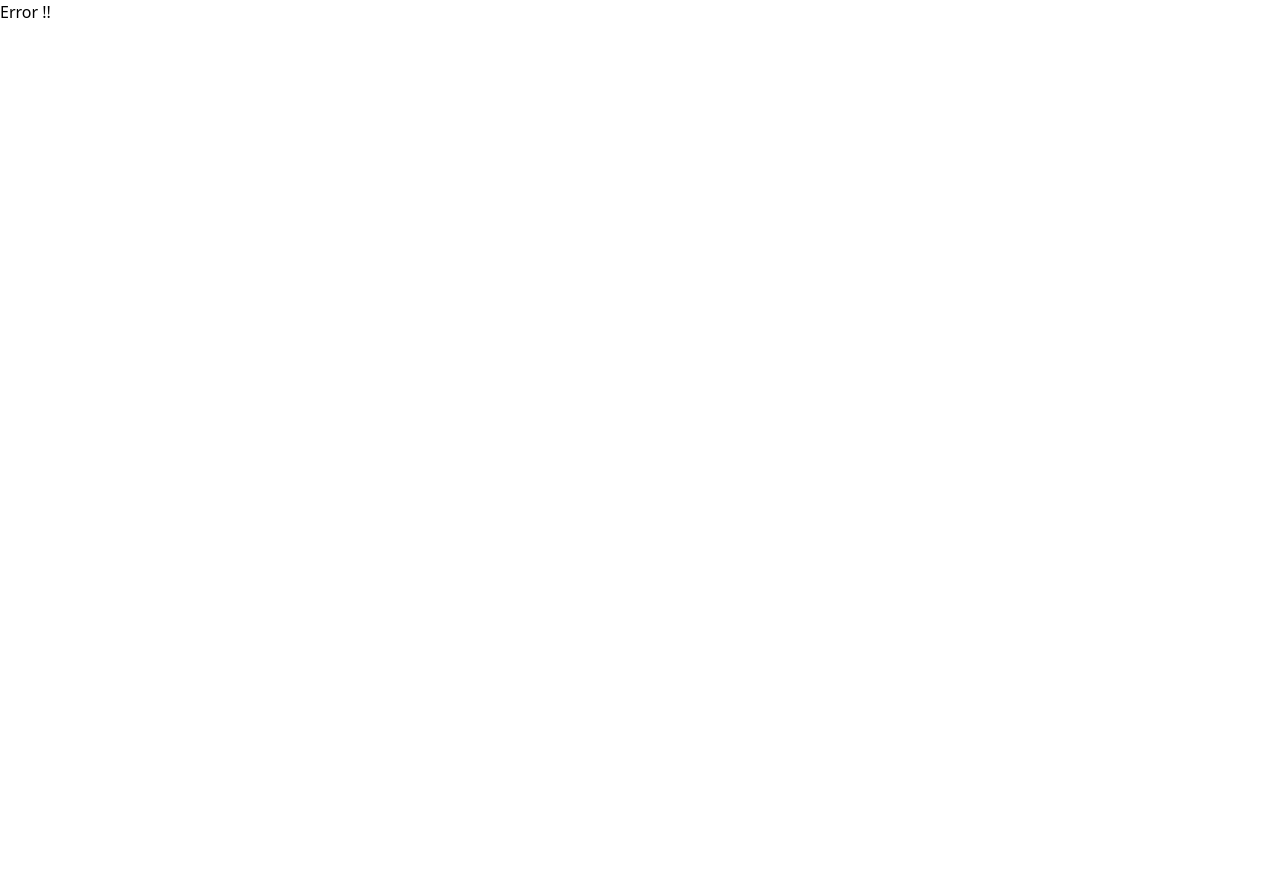
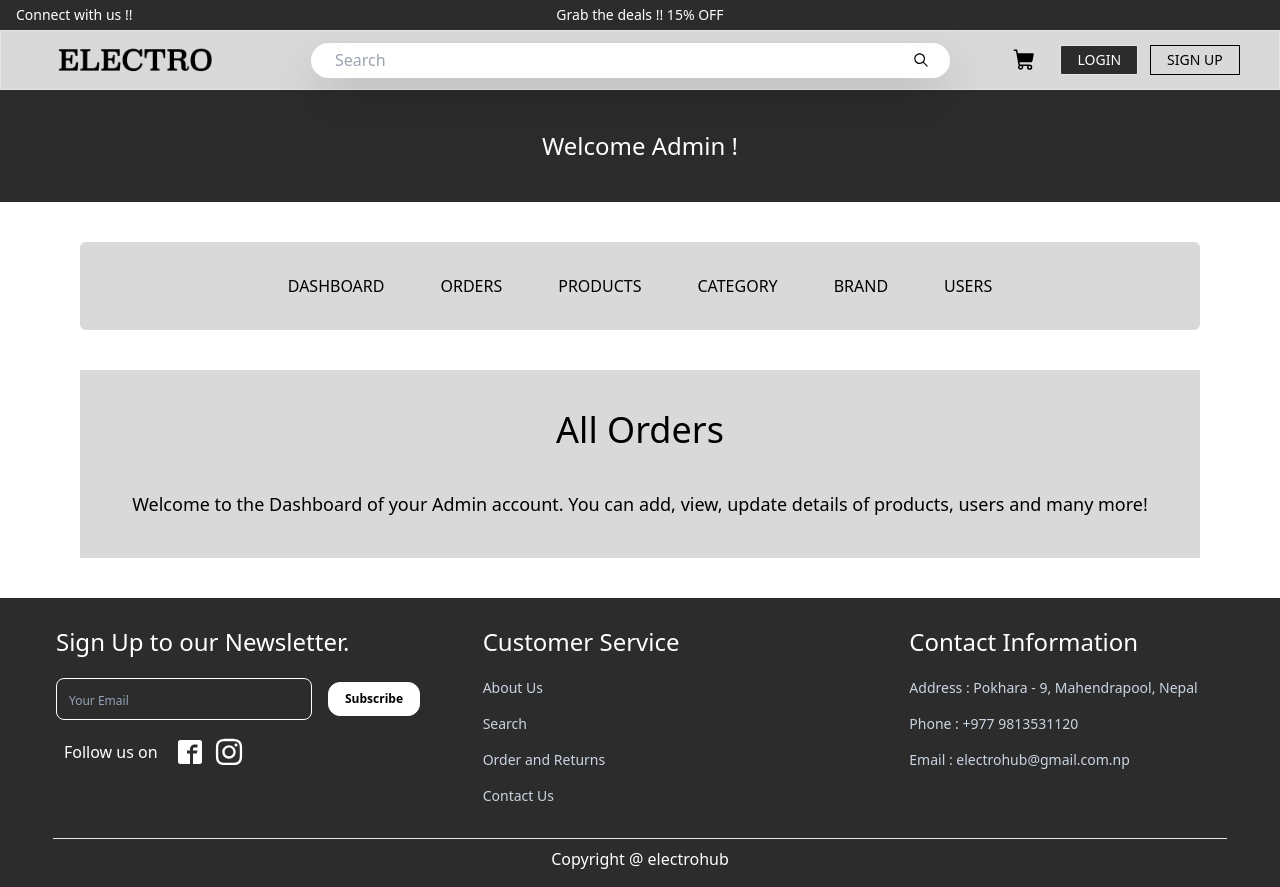
Before and after one commit to AyushKazi/FYP, a React (Vite) app in the folder frontend/: page /admin/orders in a window 1280 px wide. Before the commit this address had no page. Before the commit the page ends 800 px from the top, so only its background shows below. Built offline with nearby package versions, Linux system fonts and the light colour scheme.

Commit message:
admin functionalities layout

```diff
--- a/frontend/src/components/LogIn/Login.jsx
+++ b/frontend/src/components/LogIn/Login.jsx
@@ -22,7 +22,7 @@ export const Login = () => {
     if (userInfo) {
       if (userInfo.isAdmin) {
         console.log("Navigating to /cart");
-        navigate("/cart");
+        navigate("/admin/dashboard");
       } else {
         console.log("Navigating to /");
         navigate("/");
--- a/frontend/src/components/NavBar/NavBar.jsx
+++ b/frontend/src/components/NavBar/NavBar.jsx
@@ -62,89 +62,89 @@ const NavBar = () => {
               <PiShoppingCartFill className=" size-6" />
             </Link>
 
-            <Link to="/signup">
+            <Link to="/login">
               <PiUserBold className="mx-2 size-5 md:hidden" />
             </Link>
 
             {isAuthenticated && (
-              <div>
-                <Link
-                  onClick={toggleDropdown}
-                  className="log hidden text-sm text-white font-medium md:block bg-[#2C2C2C] px-4 py-1 rounded-sm hover:bg-white border hover:border-black hover:text-black transition-all duration-500"
-                >
+              <div className="relative group">
+                {" "}
+                {/* Parent container as hover target */}
+                <button className="log hidden text-sm text-white font-medium md:block bg-[#2C2C2C] px-4 py-1 rounded-sm hover:bg-white border hover:border-black hover:text-black transition-all duration-500">
                   My Account
-                </Link>
-
-                {isDropdownOpen && (
-                  <div className="dropdown-menu bg-[#2C2C2C] text-white rounded-sm py-1 mt-1">
+                </button>
+                <div className="dropdown-menu absolute w-24 right-0 mt-1 bg-[#2C2C2C] text-white rounded-md py-1 z-50 hidden group-hover:block">
+                  {" "}
+                  {/* Use group-hover to show on hover */}
                   <Link
                     to="/userProfile/dashboard"
-                      className="dropdown-item block px-4 py-2 text-sm hover:bg-white hover:text-black"
+                    className="block px-4 py-2 text-sm hover:bg-white hover:text-black"
                   >
                     Profile
                   </Link>
                   <button
                     onClick={() => dispatch(logout())}
-                      className="dropdown-item block px-4 py-2 text-sm hover:bg-white hover:text-black"
+                    className="block  px-4 py-2 text-sm hover:bg-white hover:text-black"
                   >
                     Logout
                   </button>
                 </div>
-                )}
               </div>
             )}
 
             {userInfo && userInfo.isAdmin && (
-              <div>
-                <Link
-                  onClick={toggleDropdownAdmin}
+              <div className="relative inline-block text-left group">
+                {" "}
+                {/* Add group class */}
+                <button
+                  onMouseEnter={() => setIsDropdownOpenAdmin(true)} // Consider removing if click is preferred
+                  onMouseLeave={() => setIsDropdownOpenAdmin(false)} // Consider removing if click is preferred
                   className="sign hidden text-sm font-medium md:block px-4 py-1 border border-black bg-white hover:bg-white hover:border-white transition-all duration-500"
                 >
                   Admin
-                </Link>
-
-                {isDropdownOpenAdmin && (
-                  <div className="dropdown-menu bg-[#2C2C2C] text-white rounded-sm py-1 mt-1">
+                </button>
+                {/* Conditionally rendering removed, using hidden and group-hover:block for visibility control */}
+                <div className="origin-top-right absolute right-0 mt-2 w-32 rounded-md shadow-lg bg-[#2C2C2C] text-white py-1 z-50 hidden group-hover:block">
                   <Link
-                      to="/userProfile/dashboard"
+                    to="/admin/dashboard"
                     className="dropdown-item block px-4 py-2 text-sm hover:bg-white hover:text-black"
                   >
                     Dashboard
                   </Link>
                   <Link
-                      to="/userProfile/dashboard"
+                    to="/admin/users"
                     className="dropdown-item block px-4 py-2 text-sm hover:bg-white hover:text-black"
                   >
                     Users
                   </Link>
                   <Link
-                      to="/userProfile/dashboard"
+                    to="/admin/products"
                     className="dropdown-item block px-4 py-2 text-sm hover:bg-white hover:text-black"
                   >
                     Products
                   </Link>
                   <Link
-                      to="/userProfile/dashboard"
+                    to="/admin/category"
                     className="dropdown-item block px-4 py-2 text-sm hover:bg-white hover:text-black"
                   >
                     Category
                   </Link>
                   <Link
-                      to="/userProfile/dashboard"
+                    to="/admin/brands"
                     className="dropdown-item block px-4 py-2 text-sm hover:bg-white hover:text-black"
                   >
                     Brand
                   </Link>
                   <Link
-                      to="/userProfile/dashboard"
+                    to="/admin/orders"
                     className="dropdown-item block px-4 py-2 text-sm hover:bg-white hover:text-black"
                   >
                     Orders
                   </Link>
                 </div>
-                )}
               </div>
             )}
+
             {!isAuthenticated && (
               <Link
                 to="/login"
--- /dev/null
+++ b/frontend/src/routes/Admin/AdminBrand.jsx
@@ -0,0 +1,15 @@
+import React from "react";
+
+const AdminBrand = () => {
+  return (
+    <div className="flex justify-center items-center bg-[#D9D9D9] py-10 gap-10 flex-col">
+      <h1 className="text-4xl ">Brands</h1>
+      <div className="font-light text-lg  ">
+        Welcome to the Dashboard of your Admin account. You can add, view,
+        update details of products, users and many more!
+      </div>
+    </div>
+  );
+};
+
+export default AdminBrand;
--- /dev/null
+++ b/frontend/src/routes/Admin/AdminCategory.jsx
@@ -0,0 +1,15 @@
+import React from "react";
+
+const AdminCategory = () => {
+  return (
+    <div className="flex justify-center items-center bg-[#D9D9D9] py-10 gap-10 flex-col">
+      <h1 className="text-4xl ">Category</h1>
+      <div className="font-light text-lg  ">
+        Welcome to the Dashboard of your Admin account. You can add, view,
+        update details of products, users and many more!
+      </div>
+    </div>
+  );
+};
+
+export default AdminCategory;
--- /dev/null
+++ b/frontend/src/routes/Admin/AdminDashboard.jsx
@@ -0,0 +1,15 @@
+import React from "react";
+
+const AdminDashboard = () => {
+  return (
+    <div className="flex justify-center items-center bg-[#D9D9D9] py-16 gap-10 flex-col">
+      <h1 className="text-4xl ">Admin Dashboard</h1>
+      <div className="font-light text-lg  ">
+        Welcome to the Dashboard of your Admin account. You can add, view,
+        update details of products, users and many more!
+      </div>
+    </div>
+  );
+};
+
+export default AdminDashboard;
--- /dev/null
+++ b/frontend/src/routes/Admin/AdminOrders.jsx
@@ -0,0 +1,15 @@
+import React from "react";
+
+const AdminOrders = () => {
+  return (
+    <div className="flex justify-center items-center bg-[#D9D9D9] py-10 gap-10 flex-col">
+      <h1 className="text-4xl ">All Orders</h1>
+      <div className="font-light text-lg  ">
+        Welcome to the Dashboard of your Admin account. You can add, view,
+        update details of products, users and many more!
+      </div>
+    </div>
+  );
+};
+
+export default AdminOrders;
--- /dev/null
+++ b/frontend/src/routes/Admin/AdminProducts.jsx
@@ -0,0 +1,15 @@
+import React from "react";
+
+const AdminProducts = () => {
+  return (
+    <div className="flex justify-center items-center bg-[#D9D9D9] py-10 gap-10 flex-col">
+      <h1 className="text-4xl ">Products</h1>
+      <div className="font-light text-lg  ">
+        Welcome to the Dashboard of your Admin account. You can add, view,
+        update details of products, users and many more!
+      </div>
+    </div>
+  );
+};
+
+export default AdminProducts;
--- /dev/null
+++ b/frontend/src/routes/Admin/AdminUsers.jsx
@@ -0,0 +1,15 @@
+import React from "react";
+
+const AdminUsers = () => {
+  return (
+    <div className="flex justify-center items-center bg-[#D9D9D9] py-10 gap-10 flex-col">
+      <h1 className="text-4xl ">Users</h1>
+      <div className="font-light text-lg  ">
+        Welcome to the Dashboard of your Admin account. You can add, view,
+        update details of products, users and many more!
+      </div>
+    </div>
+  );
+};
+
+export default AdminUsers;
--- a/frontend/src/routes/Admin/AdminView.jsx
+++ b/frontend/src/routes/Admin/AdminView.jsx
@@ -0,0 +1,57 @@
+import React from "react";
+import { Link, Outlet } from "react-router-dom";
+
+const AdminView = () => {
+  return (
+    <div>
+      <div className="bg-[#2C2C2C] text-white flex justify-center py-10 font-light  text-2xl  ">
+        Welcome Admin !
+      </div>
+      <div className="my-10 mx-20 flex flex-col gap-10  ">
+        <div className="flex justify-center  bg-[#D9D9D9]  gap-6 py-6 text-left  uppercase font-medium  max-w-screen-2xl  rounded-md">
+          <Link
+            to="/admin/dashboard"
+            className=" py-2 px-4 hover:bg-white duration-300"
+          >
+            Dashboard
+          </Link>
+          <Link
+            to="/admin/orders"
+            className="py-2 px-4 hover:bg-white duration-300"
+          >
+            Orders
+          </Link>
+          <Link
+            to="/admin/products"
+            className="py-2 px-4 hover:bg-white duration-300"
+          >
+            Products
+          </Link>
+          <Link
+            to="/admin/category"
+            className="py-2 px-4 hover:bg-white duration-300"
+          >
+            Category
+          </Link>
+          <Link
+            to="/admin/brands"
+            className="py-2 px-4 hover:bg-white duration-300"
+          >
+            Brand
+          </Link>
+          <Link
+            to="/admin/users"
+            className="py-2 px-4 hover:bg-white duration-300"
+          >
+            Users
+          </Link>
+        </div>
+        <div className=" rounded-sm  ">
+          <Outlet />
+        </div>
+      </div>
+    </div>
+  );
+};
+
+export default AdminView;
--- a/frontend/src/routes/UserProfile/UserProfile.jsx
+++ b/frontend/src/routes/UserProfile/UserProfile.jsx
@@ -13,33 +13,33 @@ const UserProfile = () => {
         My ElectroHub Account
       </div>
       <div className="my-14 mx-20 grid grid-cols-3  gap-4">
-        <div className="flex flex-col gap-6 py-6 text-left  uppercase font-medium border border-black rounded-md">
+        <div className="flex flex-col gap-6 py-6 text-left  uppercase font-medium border-2 border-[#D9D9D9]  rounded-md">
           <Link
             to="/userProfile/dashboard"
-            className=" py-2 px-4 hover:bg-[#D9D9D9] duration-300"
+            className=" py-2 px-10 hover:bg-[#D9D9D9] duration-300"
           >
             Dashboard
           </Link>
           <Link
             to="/userProfile/orders"
-            className="py-2 px-4 hover:bg-[#D9D9D9] duration-300"
+            className="py-2 px-10 hover:bg-[#D9D9D9] duration-300"
           >
             Orders
           </Link>
           <Link
             to="/userProfile/personalInfo"
-            className="py-2 px-4 hover:bg-[#D9D9D9] duration-300"
+            className="py-2 px-10 hover:bg-[#D9D9D9] duration-300"
           >
             Personal Info
           </Link>
           <div
-            className="py-2 px-4 hover:bg-[#D9D9D9] duration-300"
+            className="py-2 px-10 hover:bg-[#D9D9D9] duration-300 cursor-pointer"
             onClick={() => dispatch(logout())}
           >
             LogOut
           </div>
         </div>
-        <div className=" col-span-2 border border-black rounded-sm">
+        <div className=" col-span-2 border-2 border-[#D9D9D9]  rounded-sm">
           <Outlet />
         </div>
       </div>
```
Also changed, not shown: frontend/src/App.jsx (+19 -0 lines). Lines whose indentation alone changed are shown as unchanged.
